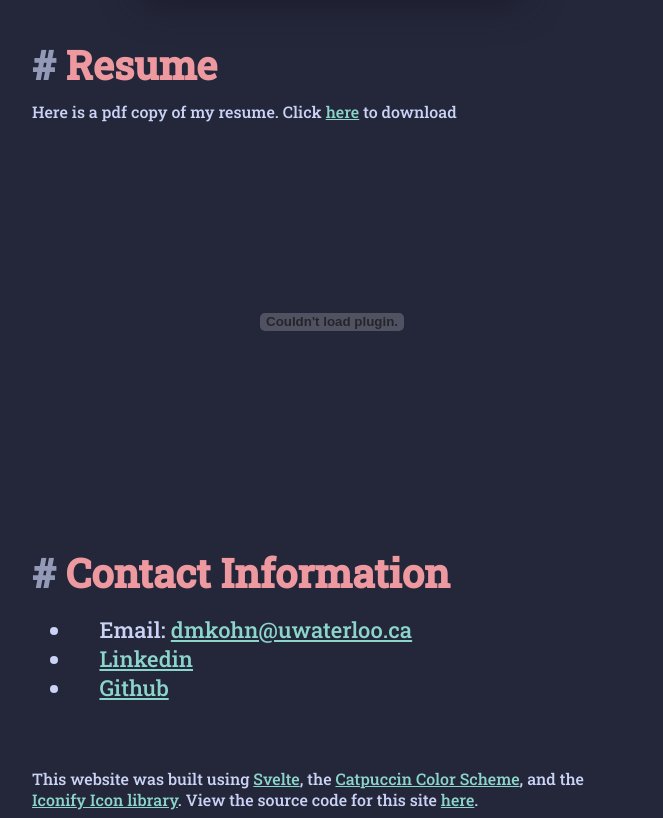
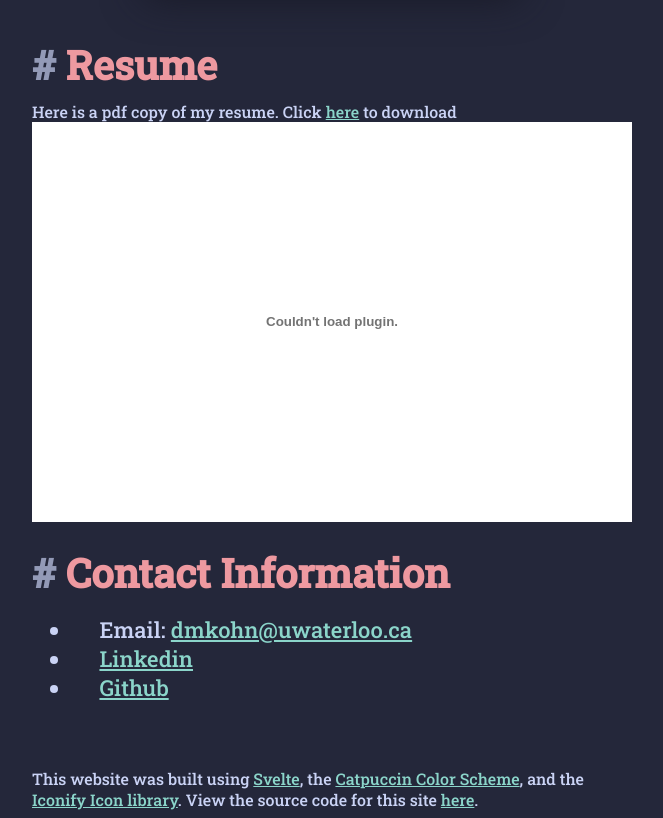
Before and after one commit to DanielKohn1208/danielkohn1208.github.io, a Svelte app: page / in a window 1280 px wide. Shown: the part 1504-2322 px from the top of the page, without its empty margins (308-971 px from the left). Built offline with nearby package versions, Linux system fonts and the light colour scheme; some icons are missing.

Commit message:
fixed pdf issue maybe

```diff
--- a/src/App.svelte
+++ b/src/App.svelte
@@ -58,7 +58,7 @@
 			<h2>Resume <Icon icon="twemoji:check-mark-button" /></h2>
 			Here is a pdf copy of my resume. Click <a href={resumeurl}>here</a> to
 			download
-			<object class="pdf-viewer" data={resumeurl} type="application/pdf"
+			<object id="pdf-viewer" class="pdf-viewer" data={resumeurl} type="application/pdf"
 			></object>
 
 			<h2>
@@ -98,6 +98,9 @@
 </svelte:head>
 
 <style>
+	.pdf-viewer {
+		background-color: white;
+	}
 	footer {
 		padding-top: 50px;
 	}
```
